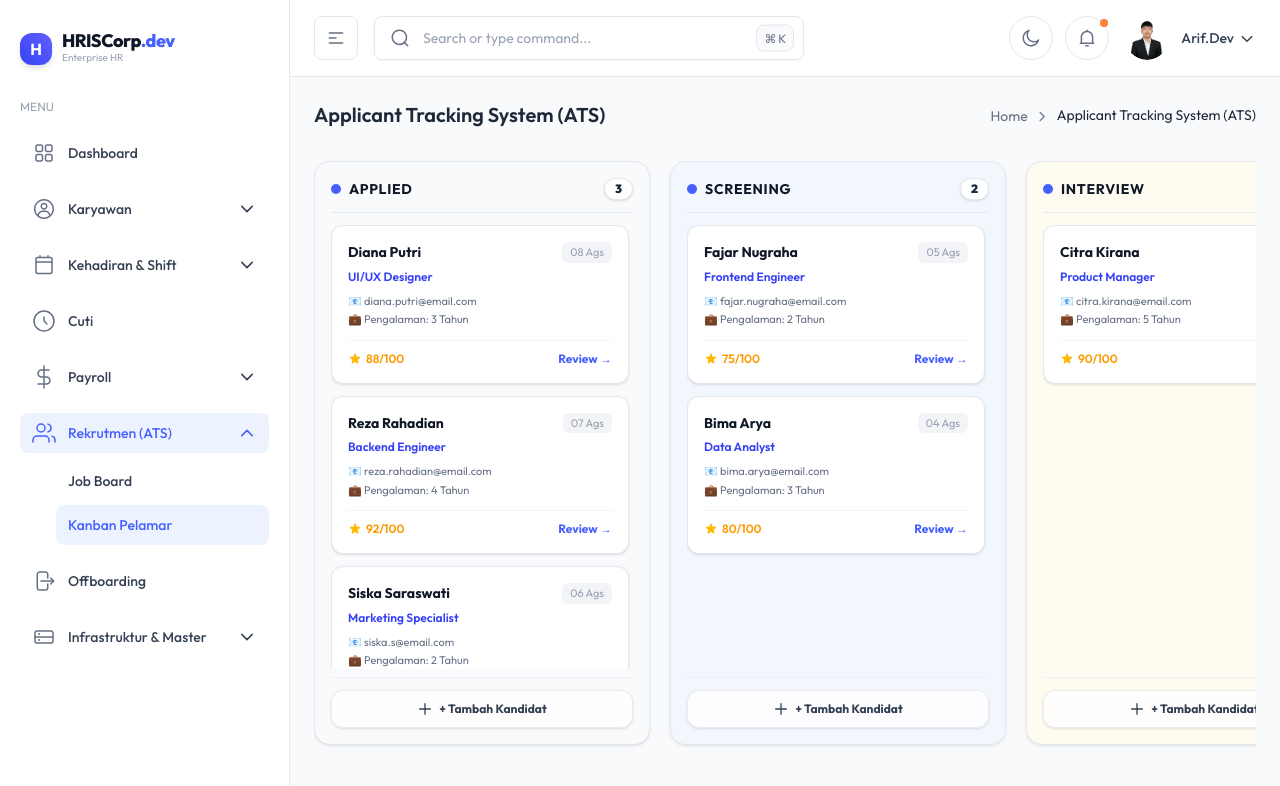
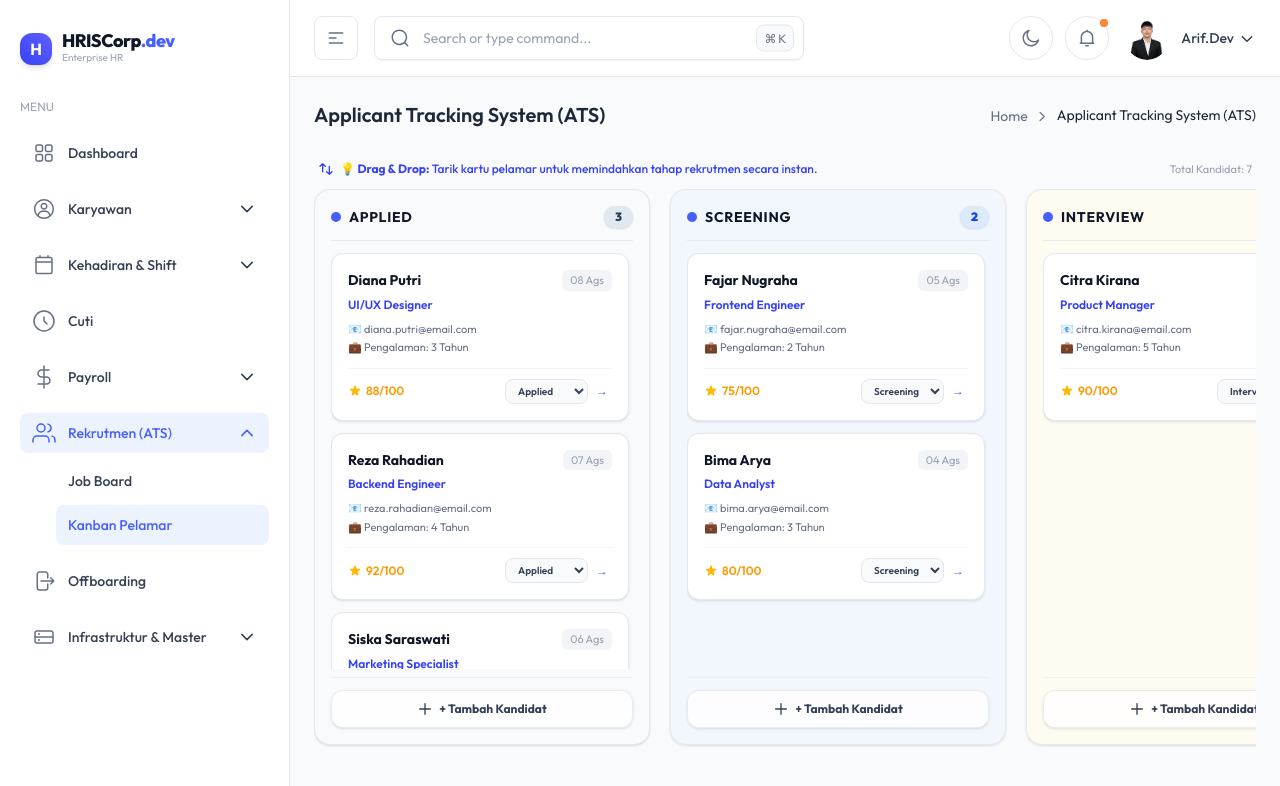
Before and after one commit to AhmadArifff/HRIS, a Next.js app in the folder apps/admin-dashboard/: page /recruitment/kanban in a window 1280 px wide. Shown: the top 786 px of the page. Built offline with nearby package versions, Linux system fonts and the light colour scheme.

Commit message:
feat(kanban): implement interactive drag and drop and stage transition for ATS recruitment board

```diff
--- a/apps/admin-dashboard/src/components/hris/KanbanATS.tsx
+++ b/apps/admin-dashboard/src/components/hris/KanbanATS.tsx
@@ -15,12 +15,20 @@ interface Candidate {
   experience: string;
 }
 
-const initialColumns = [
-  { id: "applied", title: "Applied", color: "bg-slate-50 dark:bg-slate-900/60" },
-  { id: "screening", title: "Screening", color: "bg-blue-50/70 dark:bg-blue-950/30" },
-  { id: "interview", title: "Interview", color: "bg-amber-50/70 dark:bg-amber-950/30" },
-  { id: "offered", title: "Offered", color: "bg-purple-50/70 dark:bg-purple-950/30" },
-  { id: "hired", title: "Hired", color: "bg-emerald-50/70 dark:bg-emerald-950/30" },
+interface KanbanColumnDef {
+  id: Candidate["status"];
+  title: string;
+  color: string;
+  badgeBg: string;
+  badgeText: string;
+}
+
+const initialColumns: KanbanColumnDef[] = [
+  { id: "applied", title: "Applied", color: "bg-slate-50 dark:bg-slate-900/60", badgeBg: "bg-slate-200 dark:bg-slate-800", badgeText: "text-slate-700 dark:text-slate-300" },
+  { id: "screening", title: "Screening", color: "bg-blue-50/70 dark:bg-blue-950/30", badgeBg: "bg-blue-100 dark:bg-blue-900/50", badgeText: "text-blue-700 dark:text-blue-300" },
+  { id: "interview", title: "Interview", color: "bg-amber-50/70 dark:bg-amber-950/30", badgeBg: "bg-amber-100 dark:bg-amber-900/50", badgeText: "text-amber-700 dark:text-amber-300" },
+  { id: "offered", title: "Offered", color: "bg-purple-50/70 dark:bg-purple-950/30", badgeBg: "bg-purple-100 dark:bg-purple-900/50", badgeText: "text-purple-700 dark:text-purple-300" },
+  { id: "hired", title: "Hired", color: "bg-emerald-50/70 dark:bg-emerald-950/30", badgeBg: "bg-emerald-100 dark:bg-emerald-900/50", badgeText: "text-emerald-700 dark:text-emerald-300" },
 ];
 
 const initialCandidates: Candidate[] = [
@@ -36,14 +44,18 @@ const initialCandidates: Candidate[] = [
 export const KanbanATS: React.FC = () => {
   const [candidates, setCandidates] = useState<Candidate[]>(initialCandidates);
   const [showAddModal, setShowAddModal] = useState(false);
-  const [targetColumn, setTargetColumn] = useState<string>("applied");
+  const [targetColumn, setTargetColumn] = useState<Candidate["status"]>("applied");
+
+  // Drag and Drop States
+  const [draggedCandidateId, setDraggedCandidateId] = useState<number | null>(null);
+  const [dragOverColumnId, setDragOverColumnId] = useState<Candidate["status"] | null>(null);
 
   // Form State
   const [newName, setNewName] = useState("");
   const [newRole, setNewRole] = useState("");
   const [newEmail, setNewEmail] = useState("");
   const [newPhone, setNewPhone] = useState("");
-  const [newExp, setNewExp] = useState("");
+  const [newExp, setNewExp] = useState("1-3 Tahun");
 
   // Toast
   const [toasts, setToasts] = useState<ToastMessage[]>([]);
@@ -57,7 +69,67 @@ export const KanbanATS: React.FC = () => {
     setToasts((prev) => prev.filter((t) => t.id !== id));
   };
 
-  const openAddModal = (columnId: string) => {
+  // Move candidate handler
+  const handleMoveCandidate = (candidateId: number, targetStatus: Candidate["status"]) => {
+    const candidate = candidates.find((c) => c.id === candidateId);
+    if (!candidate) return;
+
+    if (candidate.status === targetStatus) return; // Same stage, do nothing
+
+    const oldStatus = candidate.status;
+    const targetColDef = initialColumns.find((col) => col.id === targetStatus);
+    const targetTitle = targetColDef?.title || targetStatus;
+
+    setCandidates((prev) =>
+      prev.map((c) => (c.id === candidateId ? { ...c, status: targetStatus } : c))
+    );
+
+    addToast(
+      "success",
+      "Tahapan Diperbarui",
+      `✓ ${candidate.name} dipindahkan dari ${oldStatus.toUpperCase()} ke ${targetTitle.toUpperCase()}`
+    );
+  };
+
+  // Drag and Drop Event Handlers
+  const handleDragStart = (e: React.DragEvent, candidate: Candidate) => {
+    e.dataTransfer.setData("candidateId", candidate.id.toString());
+    e.dataTransfer.effectAllowed = "move";
+    setDraggedCandidateId(candidate.id);
+  };
+
+  const handleDragEnd = () => {
+    setDraggedCandidateId(null);
+    setDragOverColumnId(null);
+  };
+
+  const handleDragOver = (e: React.DragEvent, columnId: Candidate["status"]) => {
+    e.preventDefault();
+    e.dataTransfer.dropEffect = "move";
+    if (dragOverColumnId !== columnId) {
+      setDragOverColumnId(columnId);
+    }
+  };
+
+  const handleDragLeave = (e: React.DragEvent) => {
+    // Only reset if we're actually leaving the column container
+    if (!e.currentTarget.contains(e.relatedTarget as Node)) {
+      setDragOverColumnId(null);
+    }
+  };
+
+  const handleDrop = (e: React.DragEvent, columnId: Candidate["status"]) => {
+    e.preventDefault();
+    const candidateIdStr = e.dataTransfer.getData("candidateId");
+    if (candidateIdStr) {
+      const candidateId = Number(candidateIdStr);
+      handleMoveCandidate(candidateId, columnId);
+    }
+    setDraggedCandidateId(null);
+    setDragOverColumnId(null);
+  };
+
+  const openAddModal = (columnId: Candidate["status"]) => {
     setTargetColumn(columnId);
     setNewName("");
     setNewRole("");
@@ -86,7 +158,7 @@ export const KanbanATS: React.FC = () => {
       id: Date.now(),
       name: newName,
       role: newRole,
-      status: targetColumn as Candidate["status"],
+      status: targetColumn,
       score: "85/100",
       date: "Hari Ini",
       email: newEmail,
@@ -107,25 +179,36 @@ export const KanbanATS: React.FC = () => {
     <div className="flex flex-col h-full w-full max-w-full min-w-0 overflow-hidden">
       <ToastContainer toasts={toasts} onClose={removeToast} />
 
-      {/* Mobile Swipe Hint */}
-      <div className="flex sm:hidden items-center gap-1.5 text-xs text-brand-600 dark:text-brand-400 font-medium mb-2 px-0.5 shrink-0">
-        <svg className="w-3.5 h-3.5 shrink-0" fill="none" viewBox="0 0 24 24" stroke="currentColor">
-          <path strokeLinecap="round" strokeLinejoin="round" strokeWidth={2} d="M14 5l7 7m0 0l-7 7m7-7H3" />
+      {/* Helper Banner */}
+      <div className="flex flex-wrap items-center justify-between gap-2 text-xs text-gray-500 dark:text-gray-400 mb-3 px-1">
+        <div className="flex items-center gap-1.5 font-medium text-brand-600 dark:text-brand-400">
+          <svg className="w-4 h-4 shrink-0" fill="none" viewBox="0 0 24 24" stroke="currentColor">
+            <path strokeLinecap="round" strokeLinejoin="round" strokeWidth={2} d="M7 16V4m0 0L3 8m4-4l4 4m6 0v12m0 0l4-4m-4 4l-4-4" />
           </svg>
-        <span>Geser papan Kanban ke samping untuk melihat kolom tahapan pelamar</span>
+          <span>💡 <strong>Drag & Drop:</strong> Tarik kartu pelamar untuk memindahkan tahap rekrutmen secara instan.</span>
+        </div>
+        <span className="text-[11px] text-gray-400 dark:text-gray-500 font-mono">Total Kandidat: {candidates.length}</span>
       </div>
 
-      {/* Board Horizontal Container (Isolated horizontal scrolling only within the board) */}
-      <div className="flex gap-5 overflow-x-auto pb-4 h-full w-full max-w-full min-w-0 items-stretch select-none custom-scrollbar">
+      {/* Board Horizontal Container */}
+      <div className="flex gap-5 overflow-x-auto pb-4 h-full w-full max-w-full min-w-0 items-stretch custom-scrollbar">
         {initialColumns.map((column) => {
           const columnCandidates = candidates.filter((c) => c.status === column.id);
+          const isOver = dragOverColumnId === column.id;
 
           return (
             <div
               key={column.id}
-              className={`flex-shrink-0 w-80 sm:w-84 rounded-2xl p-4 flex flex-col h-full border border-gray-200/90 dark:border-gray-800 ${column.color} shadow-sm`}
+              onDragOver={(e) => handleDragOver(e, column.id)}
+              onDragLeave={handleDragLeave}
+              onDrop={(e) => handleDrop(e, column.id)}
+              className={`flex-shrink-0 w-80 sm:w-84 rounded-2xl p-4 flex flex-col h-full border transition-all duration-200 shadow-sm ${column.color} ${
+                isOver
+                  ? "border-brand-500 ring-2 ring-brand-500/40 bg-brand-50/40 dark:bg-brand-950/40 scale-[1.01]"
+                  : "border-gray-200/90 dark:border-gray-800"
+              }`}
             >
-              {/* 1. FIXED COLUMN HEADER (Never scrolls away) */}
+              {/* 1. FIXED COLUMN HEADER */}
               <div className="shrink-0 flex justify-between items-center pb-3 mb-3 border-b border-gray-200/80 dark:border-gray-700/80">
                 <div className="flex items-center gap-2">
                   <span className="w-2.5 h-2.5 rounded-full bg-brand-500"></span>
@@ -133,17 +216,27 @@ export const KanbanATS: React.FC = () => {
                     {column.title}
                   </h4>
                 </div>
-                <span className="bg-white dark:bg-gray-800 text-gray-800 dark:text-gray-200 text-xs font-black px-2.5 py-0.5 rounded-full shadow-sm border border-gray-200 dark:border-gray-700">
+                <span className={`${column.badgeBg} ${column.badgeText} text-xs font-black px-2.5 py-0.5 rounded-full shadow-sm border border-gray-200/60 dark:border-gray-700/60`}>
                   {columnCandidates.length}
                 </span>
               </div>
 
-              {/* 2. SCROLLABLE CARDS AREA (Only this container scrolls vertically) */}
-              <div className="flex-1 min-h-0 overflow-y-auto space-y-3 pr-1 custom-scrollbar">
-                {columnCandidates.map((candidate) => (
+              {/* 2. SCROLLABLE CARDS AREA */}
+              <div className="flex-1 min-h-[220px] overflow-y-auto space-y-3 pr-1 custom-scrollbar">
+                {columnCandidates.map((candidate) => {
+                  const isDragging = draggedCandidateId === candidate.id;
+
+                  return (
                     <div
                       key={candidate.id}
-                    className="bg-white dark:bg-gray-900 p-4 rounded-xl border border-gray-200 dark:border-gray-800 shadow-sm hover:shadow-md hover:border-brand-400 dark:hover:border-brand-500 transition-all cursor-grab active:cursor-grabbing group"
+                      draggable
+                      onDragStart={(e) => handleDragStart(e, candidate)}
+                      onDragEnd={handleDragEnd}
+                      className={`bg-white dark:bg-gray-900 p-4 rounded-xl border shadow-sm transition-all duration-200 cursor-grab active:cursor-grabbing group select-none ${
+                        isDragging
+                          ? "opacity-40 scale-95 border-dashed border-brand-500 shadow-none ring-2 ring-brand-400"
+                          : "border-gray-200 dark:border-gray-800 hover:shadow-md hover:border-brand-400 dark:hover:border-brand-500"
+                      }`}
                     >
                       <div className="flex justify-between items-start mb-1.5">
                         <h5 className="font-bold text-gray-900 dark:text-white text-sm group-hover:text-brand-500 transition-colors">
@@ -159,11 +252,12 @@ export const KanbanATS: React.FC = () => {
                       </p>
 
                       <div className="text-[11px] text-gray-500 dark:text-gray-400 space-y-0.5 mb-3">
-                      <div>📧 {candidate.email}</div>
+                        <div className="truncate">📧 {candidate.email}</div>
                         <div>💼 Pengalaman: {candidate.experience}</div>
                       </div>
 
-                    <div className="flex items-center justify-between pt-2.5 border-t border-gray-100 dark:border-gray-800 text-xs">
+                      {/* Stage Switcher (Quick Access) & Score */}
+                      <div className="flex items-center justify-between pt-2.5 border-t border-gray-100 dark:border-gray-800 text-xs gap-2">
                         <div className="flex items-center gap-1 font-semibold text-amber-500">
                           <svg className="w-3.5 h-3.5 fill-amber-400" viewBox="0 0 20 20">
                             <path d="M9.049 2.927c.3-.921 1.603-.921 1.902 0l1.07 3.292a1 1 0 00.95.69h3.462c.969 0 1.371 1.24.588 1.81l-2.8 2.034a1 1 0 00-.364 1.118l1.07 3.292c.3.921-.755 1.688-1.54 1.118l-2.8-2.034a1 1 0 00-1.175 0l-2.8 2.034c-.784.57-1.838-.197-1.539-1.118l1.07-3.292a1 1 0 00-.364-1.118L2.98 8.72c-.783-.57-.38-1.81.588-1.81h3.461a1 1 0 00.951-.69l1.07-3.292z" />
@@ -171,27 +265,52 @@ export const KanbanATS: React.FC = () => {
                           <span>{candidate.score}</span>
                         </div>
 
+                        {/* Quick Stage Select */}
+                        <div className="flex items-center gap-1">
+                          <select
+                            value={candidate.status}
+                            onChange={(e) => handleMoveCandidate(candidate.id, e.target.value as Candidate["status"])}
+                            className="text-[10px] font-semibold bg-gray-50 dark:bg-gray-800 border border-gray-200 dark:border-gray-700 text-gray-700 dark:text-gray-300 rounded-lg px-2 py-1 outline-none focus:border-brand-500 cursor-pointer"
+                            title="Pindah Tahap Cepat"
+                          >
+                            {initialColumns.map((col) => (
+                              <option key={col.id} value={col.id}>
+                                {col.title}
+                              </option>
+                            ))}
+                          </select>
+
                           <Link
                             href={`/recruitment/candidate/${candidate.id}`}
-                        className="font-bold text-brand-500 hover:text-brand-600 dark:text-brand-400 flex items-center gap-1 hover:underline"
+                            className="font-bold text-brand-500 hover:text-brand-600 dark:text-brand-400 p-1 hover:bg-brand-50 dark:hover:bg-brand-500/10 rounded-lg transition"
+                            title="Lihat Detail Pelamar"
                           >
-                        Review &rarr;
+                            &rarr;
                           </Link>
                         </div>
                       </div>
-                ))}
+                    </div>
+                  );
+                })}
 
-                {columnCandidates.length === 0 && (
+                {/* Drop placeholder indicator when dragging over an empty or non-empty column */}
+                {isOver && (
+                  <div className="border-2 border-dashed border-brand-400 dark:border-brand-500/60 bg-brand-50/50 dark:bg-brand-500/10 rounded-xl h-24 flex items-center justify-center text-xs font-semibold text-brand-600 dark:text-brand-400 animate-pulse">
+                    📥 Lepaskan di sini untuk tahap {column.title}
+                  </div>
+                )}
+
+                {columnCandidates.length === 0 && !isOver && (
                   <div className="flex flex-col items-center justify-center h-36 border-2 border-dashed border-gray-300 dark:border-gray-700 rounded-xl text-gray-400 text-xs font-medium gap-2 p-4 text-center">
                     <svg className="w-6 h-6 text-gray-400/60" fill="none" viewBox="0 0 24 24" stroke="currentColor">
                       <path strokeLinecap="round" strokeLinejoin="round" strokeWidth={1.5} d="M19 11H5m14 0a2 2 0 012 2v6a2 2 0 01-2 2H5a2 2 0 01-2-2v-6a2 2 0 012-2m14 0V9a2 2 0 00-2-2M5 11V9a2 2 0 012-2m0 0V5a2 2 0 012-2h6a2 2 0 012 2v2M7 7h10" />
                     </svg>
-                    <span>Belum ada kandidat di tahap ini.</span>
+                    <span>Belum ada kandidat di tahap ini. Tarik kandidat ke sini.</span>
                   </div>
                 )}
               </div>
 
-              {/* 3. FIXED COLUMN FOOTER (Never scrolls away) */}
+              {/* 3. FIXED COLUMN FOOTER */}
               <div className="shrink-0 pt-3 mt-2 border-t border-gray-200/60 dark:border-gray-800">
                 <button
                   type="button"
@@ -287,6 +406,19 @@ export const KanbanATS: React.FC = () => {
                 </div>
               </div>
 
+              <div>
+                <label className="block text-xs font-bold text-gray-700 dark:text-gray-300 mb-1">
+                  Nomor Telepon / WhatsApp
+                </label>
+                <input
+                  type="text"
+                  placeholder="+62 812-3456-7890"
+                  value={newPhone}
+                  onChange={(e) => setNewPhone(e.target.value)}
+                  className="w-full px-3.5 py-2.5 rounded-xl border border-gray-200 dark:border-gray-700 bg-white dark:bg-gray-800 text-sm text-gray-900 dark:text-white focus:ring-2 focus:ring-brand-500 outline-none"
+                />
+              </div>
+
               <div className="flex items-center justify-end gap-2.5 pt-3 border-t border-gray-100 dark:border-gray-800">
                 <button
                   type="button"
```
Also changed, not shown: 1 other file (tests, documents, lock files or other folders). Lines whose indentation alone changed are shown as unchanged.
